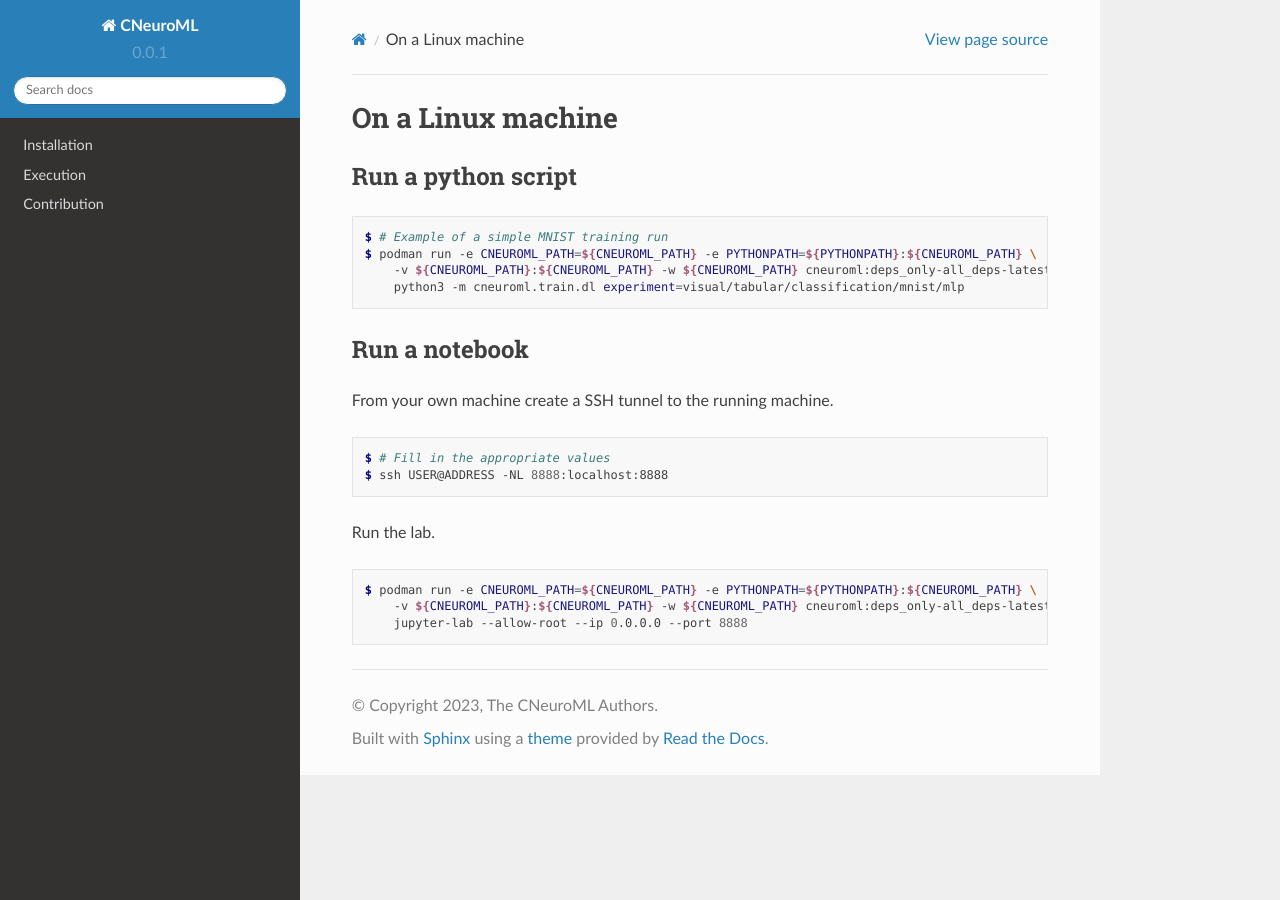
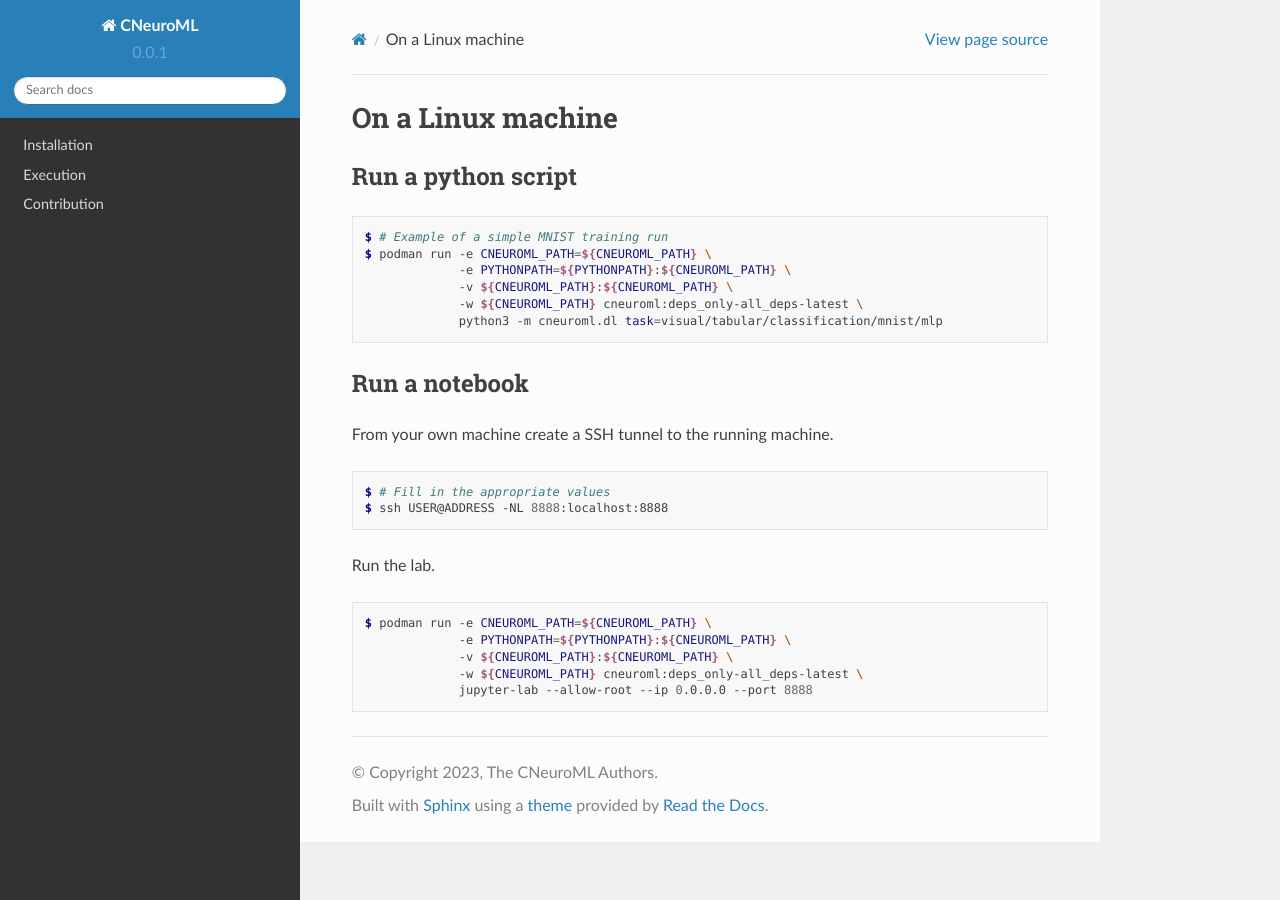
Before and after one commit to courtois-neuromod/cneuromax, a Sphinx documentation site: the page built from docs/Execution_On_a_Linux_machine.rst, in a window 1280 px wide. Built offline with Sphinx 7.4.7 and the Read the Docs theme 2.0.0, drawn with Linux system fonts in a browser that asks for light colours.

Commit message:
docs touchups

```diff
--- a/docs/Execution_On_a_Linux_machine.rst
+++ b/docs/Execution_On_a_Linux_machine.rst
@@ -7,9 +7,11 @@ Run a python script
 .. code-block:: console
 
     $ # Example of a simple MNIST training run
-    $ podman run -e CNEUROML_PATH=${CNEUROML_PATH} -e PYTHONPATH=${PYTHONPATH}:${CNEUROML_PATH} \
-        -v ${CNEUROML_PATH}:${CNEUROML_PATH} -w ${CNEUROML_PATH} cneuroml:deps_only-all_deps-latest \
-        python3 -m cneuroml.train.dl experiment=visual/tabular/classification/mnist/mlp
+    $ podman run -e CNEUROML_PATH=${CNEUROML_PATH} \
+                 -e PYTHONPATH=${PYTHONPATH}:${CNEUROML_PATH} \
+                 -v ${CNEUROML_PATH}:${CNEUROML_PATH} \
+                 -w ${CNEUROML_PATH} cneuroml:deps_only-all_deps-latest \
+                 python3 -m cneuroml.dl task=visual/tabular/classification/mnist/mlp
 
 Run a notebook
 --------------
@@ -25,6 +27,8 @@ Run the lab.
 
 .. code-block:: console
 
-    $ podman run -e CNEUROML_PATH=${CNEUROML_PATH} -e PYTHONPATH=${PYTHONPATH}:${CNEUROML_PATH} \
-        -v ${CNEUROML_PATH}:${CNEUROML_PATH} -w ${CNEUROML_PATH} cneuroml:deps_only-all_deps-latest \
-        jupyter-lab --allow-root --ip 0.0.0.0 --port 8888
+    $ podman run -e CNEUROML_PATH=${CNEUROML_PATH} \
+                 -e PYTHONPATH=${PYTHONPATH}:${CNEUROML_PATH} \
+                 -v ${CNEUROML_PATH}:${CNEUROML_PATH} \
+                 -w ${CNEUROML_PATH} cneuroml:deps_only-all_deps-latest \
+                 jupyter-lab --allow-root --ip 0.0.0.0 --port 8888
--- a/docs/Execution_On_a_Slurm_cluster.rst
+++ b/docs/Execution_On_a_Slurm_cluster.rst
@@ -16,7 +16,7 @@ Run the library.
 .. code-block:: console
 
     $ # Example of a simple MNIST training run
-    $ python3 -m cneuroml.train.dl experiment=visual/tabular/classification/mnist/mlp_beluga
+    $ python3 -m cneuroml.dl task=visual/tabular/classification/mnist/mlp_slurm
 
 Run Jupyter-lab
 ---------------
--- a/docs/Installation_On_a_Linux_machine.rst
+++ b/docs/Installation_On_a_Linux_machine.rst
@@ -29,7 +29,8 @@ On a Linux machine
 3. Install the NVIDIA Container Toolkit
 ---------------------------------------
 
-Follow the Ubuntu section of the following `installation gudide <https://docs.nvidia.com/datacenter/cloud-native/container-toolkit/install-guide.html#id12>`_.
+Follow the Ubuntu section of the following `installation guide
+<https://docs.nvidia.com/datacenter/cloud-native/container-toolkit/install-guide.html#id12>`_.
 
 .. note::
 
```
Also changed, not shown: docs/Installation_Common_to_all_machines.rst (+15 -0 lines).
